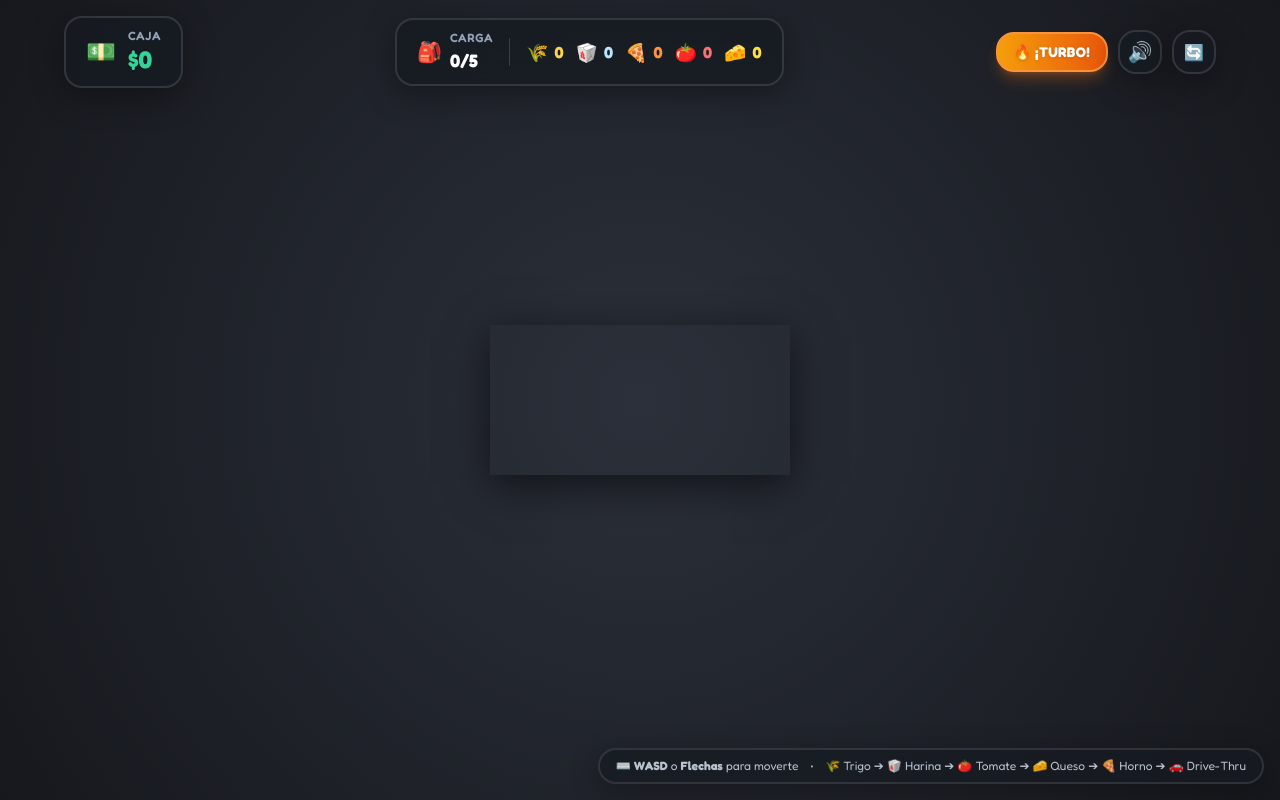
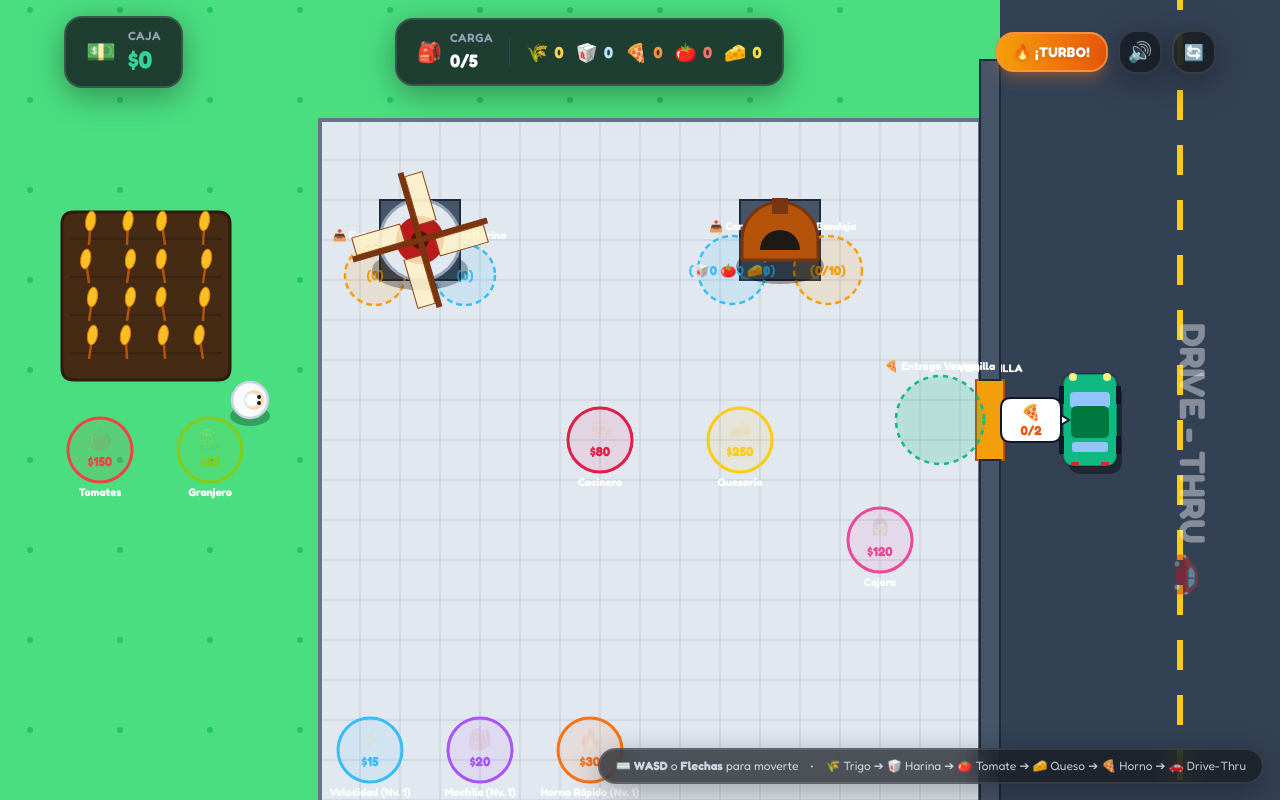
Before and after one commit to marcossaezjulia2005-cyber/pizza-drive-thru-arcade-idle, a plain HTML site: page index.html in a window 1280 px wide. Drawn offline with nearby package versions, Linux system fonts and the light colour scheme.

Commit message:
fix: corregir sintaxis de backticks en render de Stations.js que impedia inicializar el canvas

```diff
--- a/index.html
+++ b/index.html
@@ -4,6 +4,11 @@
   <meta charset="UTF-8">
   <meta name="viewport" content="width=device-width, initial-scale=1.0, maximum-scale=1.0, user-scalable=no">
   <title>Pizza Drive-Thru: Arcade Idle Tycoon</title>
+  <script>
+    window.onerror = function(msg, url, line, col, error) {
+      document.title = 'ERR: ' + msg + ' @ line ' + line + ' of ' + (url ? url.split('/').pop() : '?');
+    };
+  </script>
   <link rel="stylesheet" href="css/styles.css">
   <!-- Tailwind CSS CDN para utilidad rápida -->
   <script src="https://cdn.tailwindcss.com"></script>
--- a/js/entities/Stations.js
+++ b/js/entities/Stations.js
@@ -470,9 +470,9 @@ class Oven {
 
   render(ctx) {
     // 1. Zonas de interaccion en el suelo
-    const ingredientsCount = 🥡 🍅 🧀;
+    const ingredientsCount = `🥡${this.flourInput} 🍅${this.tomatoInput} 🧀${this.cheeseInput}`;
     this.renderZone(ctx, this.inputZone.x, this.inputZone.y, this.inputZone.radius, '📥 Carga', '#38bdf8', ingredientsCount);
-    this.renderZone(ctx, this.outputZone.x, this.outputZone.y, this.outputZone.radius, 🍕 Bandeja, '#f59e0b', ${this.readyPizzas.length}/);
+    this.renderZone(ctx, this.outputZone.x, this.outputZone.y, this.outputZone.radius, `🍕 Bandeja`, "#f59e0b", `${this.readyPizzas.length}/${this.maxPizzas}`);
 
     // 2. Edificio del Horno de Piedra
     ctx.save();
```
